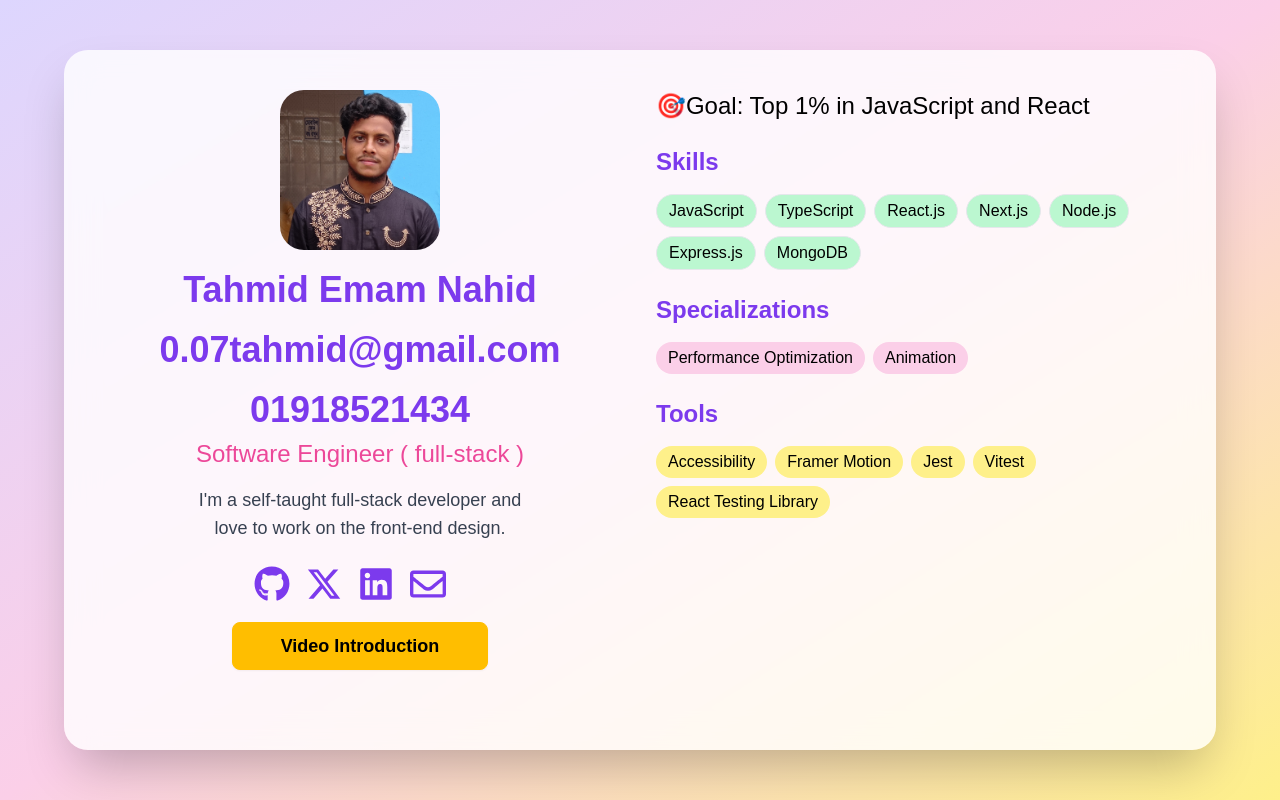
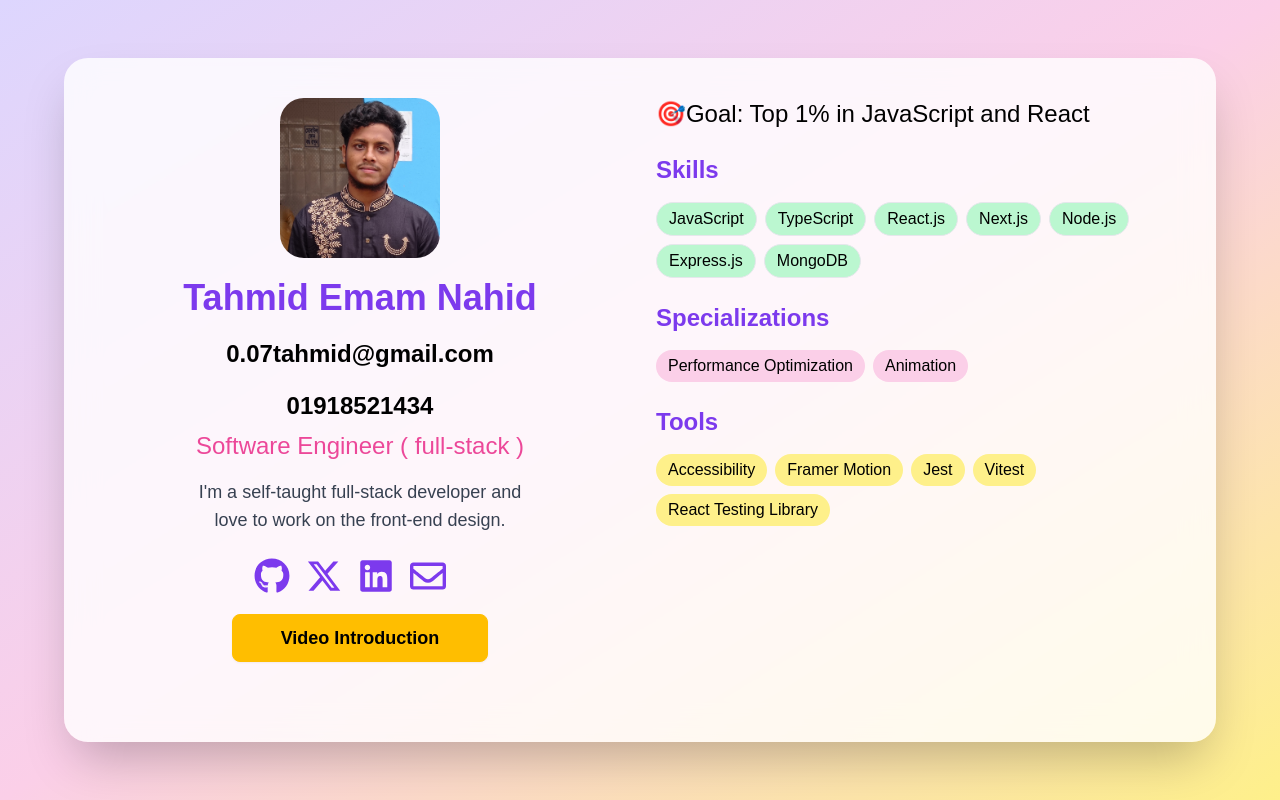
Before and after one commit to tahmid0111/Animated_Portfolio, a Next.js app: page / in a window 1280 px wide. Shown: the top 800 px of the page. Built offline with nearby package versions, Linux system fonts and the light colour scheme.

Commit message:
changed color

```diff
--- a/app/components/AboutMe.tsx
+++ b/app/components/AboutMe.tsx
@@ -43,7 +43,7 @@ export default function AboutMe() {
                 Tahmid Emam Nahid
               </motion.h1>
               <motion.h1
-                className="text-4xl font-bold mb-2 text-violet-600 mt-5 text-center"
+                className="text-2xl font-bold mb-2 text-black mt-5 text-center"
                 initial={{ opacity: 0, y: -20 }}
                 animate={{ opacity: 1, y: 0 }}
                 transition={{ delay: 0.2 }}
@@ -51,7 +51,7 @@ export default function AboutMe() {
                 0.07tahmid@gmail.com
               </motion.h1>
               <motion.h1
-                className="text-4xl font-bold mb-2 text-violet-600 mt-5 text-center"
+                className="text-2xl font-bold mb-2 text-black mt-5 text-center"
                 initial={{ opacity: 0, y: -20 }}
                 animate={{ opacity: 1, y: 0 }}
                 transition={{ delay: 0.2 }}
```
